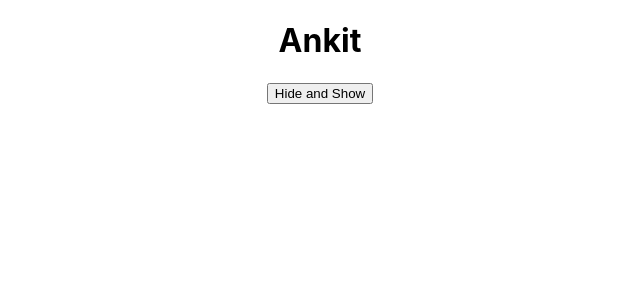
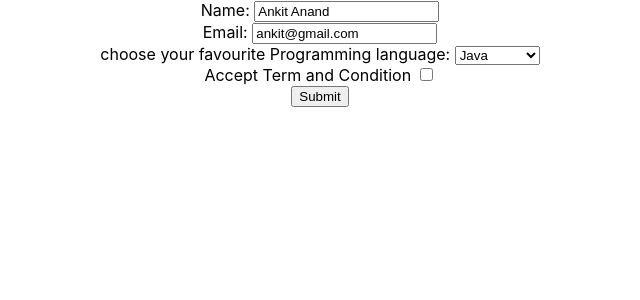
Before and after one commit to codeBurner0/React-JS-Complete, a React (Create React App) app: page / in a window 1280 px wide. Shown: the top 300 px of the page, without its empty margins (320-960 px from the left). Built offline with nearby package versions, Linux system fonts and the light colour scheme.

Commit message:
BasicForm

```diff
--- a/src/App.js
+++ b/src/App.js
@@ -1,11 +1,12 @@
 import React from 'react'
 // import CounterClass from './Components/CounterClass'
 // import GetInputBoxValue from './Components/GetInputBoxValue'
-import HideAndShow from './Components/HideAndShow'
+// import HideAndShow from './Components/HideAndShow'
+import BasicForm from './Components/BasicForm'
 function App() {
   return (
     <div>
-      <HideAndShow/>
+      <BasicForm/>
     </div>
   )
 }
--- /dev/null
+++ b/src/Components/BasicForm.js
@@ -0,0 +1,45 @@
+import React, { useState } from "react";
+
+function BasicForm() {
+  const [name, setName] = useState("Ankit Anand");
+  const [email, setEmail] = useState("ankit@gmail.com");
+  const [option, setOption] = useState("Java");
+  const [val, setVal] = useState(false);
+  function getFormData(e){
+    setVal(!val)
+    e.preventDefault();
+  }
+  return (
+    <div>
+      <form onSubmit={getFormData}>
+        Name:{" "}
+        <input
+          type="text"
+          value={name}
+          onChange={(e) => setName(e.target.value)}
+        /><br/>
+        Email:{" "}
+        <input
+          type="email"
+          value={email}
+          onChange={(e) => setEmail(e.target.value)}
+        /><br/>
+        choose your favourite Programming language:{" "}
+        <select value={option} onChange={(e) => setOption(e.target.value)}>
+          <option>Java</option>
+          <option>C++</option>
+          <option>Python</option>
+          <option>JavaScript</option>
+        </select><br/>
+        Accept Term and Condition <input type="checkbox" onChange={(e)=>setVal(e.target.checked)}/>
+        <br/>
+        {(val?<div>{`The name of the persion is ${name}.
+        The email was given is ${email}.
+        The selected programming language is ${option}`}</div>:null)}
+        <button type="submit">Submit</button>
+      </form>
+    </div>
+  );
+}
+
+export default BasicForm;
```
